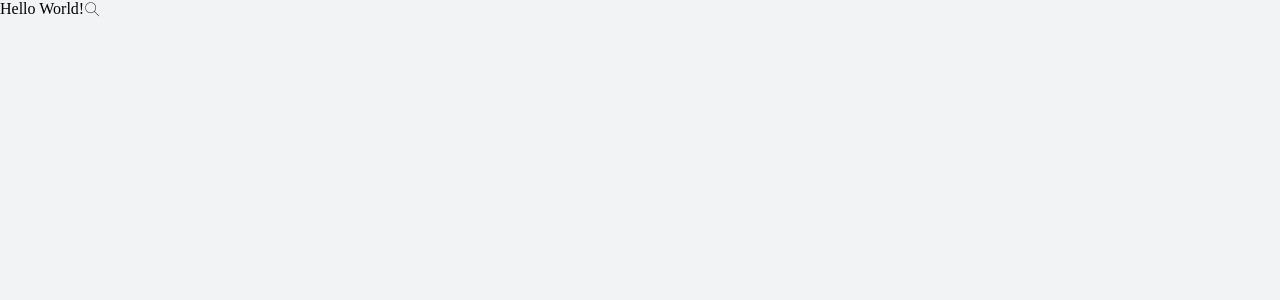
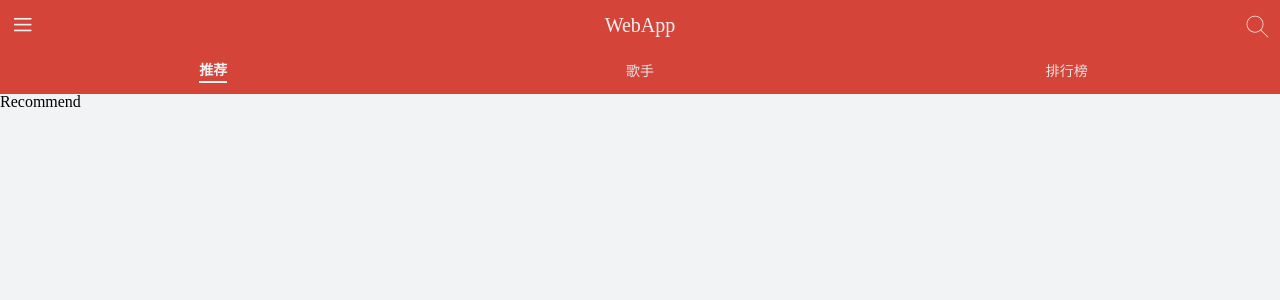
Before and after one commit to iJay/cloud-music, a React (Create React App) app: page /#/recommend in a window 1280 px wide. Shown: the top 300 px of the page. Built offline with nearby package versions, Linux system fonts and the light colour scheme.

Commit message:
引入并配置router && redux

```diff
--- a/src/App.js
+++ b/src/App.js
@@ -1,12 +1,21 @@
 import { GlobalBasicStyle } from "./style";
 import { IconStyle } from "./assets/iconfont/iconfont";
+// renderRoutes 读取路由配置转化为 Route 标签
+import { renderRoutes } from 'react-router-config';
+import { HashRouter } from 'react-router-dom';
+import routes from './routes/index.js';
+
+import { Provider } from 'react-redux';
+import store from "./store/index.js";
 function App() {
   return (
-    <div className="app">
+    <Provider store={store}>
+      <HashRouter>
       <GlobalBasicStyle />
       <IconStyle />
-      <h3>Hello World!<i className="iconfont">&#xe62b;</i></h3>
-    </div>
+      {renderRoutes(routes)}
+      </HashRouter>
+    </Provider>
   );
 }
 
--- /dev/null
+++ b/src/application/Home/index.js
@@ -0,0 +1,25 @@
+import React from 'react';
+import { NavLink } from 'react-router-dom';// 利用 NavLink 组件进行路由跳转
+import { renderRoutes } from 'react-router-config';
+import { Top, Tab, TabItem } from './style';
+
+function Home (props) {
+  const { routes } = props.route;
+  return (
+    <div>
+      <Top>
+        <span className="iconfont menu">&#xe65c;</span>
+        <span className="title">WebApp</span>
+        <span className="iconfont search">&#xe62b;</span>
+      </Top>
+      <Tab>
+        <NavLink to="/recommend" activeClassName="selected"><TabItem><span> 推荐 </span></TabItem></NavLink>
+        <NavLink to="/singers" activeClassName="selected"><TabItem><span> 歌手 </span></TabItem></NavLink>
+        <NavLink to="/rank" activeClassName="selected"><TabItem><span> 排行榜 </span></TabItem></NavLink>
+      </Tab>
+      { renderRoutes(routes) }
+    </div>
+  )
+}
+
+export default React.memo(Home);
--- /dev/null
+++ b/src/application/Home/style.js
@@ -0,0 +1,46 @@
+import styled from 'styled-components';
+import globalStyleVariables from '../../assets/global-style';
+export const Top = styled.div`
+  display: flex;
+  justify-content: space-between;
+  flex-direction: row;
+  padding: 5px 10px;
+  background: ${globalStyleVariables["theme-color"]};
+  & > span {
+    line-height: 40px;
+    color: #f1f1f1;
+    font-size: 20px;
+    &.iconfont {
+      font-size: 25px;
+    }
+  }
+`;
+
+export const Tab = styled.div`
+  height: 44px;
+  display: flex;
+  justify-content: space-around;
+  background: ${globalStyleVariables["theme-color"]};
+  a {
+    flex: 1;
+    padding: 2px 0;
+    font-size: 14px;
+    color: #e4e4e4;
+    &.selected {
+      span {
+        padding: 3px 0;
+        font-weight: 700;
+        color: #f1f1f1;
+        border-bottom: 2px solid #f1f1f1;
+      }
+    }
+  }
+`;
+
+export const TabItem = styled.div`
+  height: 100%;
+  display: flex;
+  flex-direction: row;
+  justify-content: center;
+  align-items: center;
+`;
--- /dev/null
+++ b/src/application/Rank/index.js
@@ -0,0 +1,9 @@
+import React from 'react';
+
+function Rank (props) {
+  return (
+    <div>Rank</div>
+  )
+}
+
+export default React.memo(Rank);
--- /dev/null
+++ b/src/application/Recommend/index.js
@@ -0,0 +1,9 @@
+import React from 'react';
+
+function Recommend (props) {
+  return (
+    <div>Recommend</div>
+  )
+}
+
+export default React.memo(Recommend);
--- /dev/null
+++ b/src/application/Singers/index.js
@@ -0,0 +1,9 @@
+import React from 'react';
+
+function Singers (props) {
+  return (
+    <div>Singers</div>
+  )
+}
+
+export default React.memo(Singers);
--- /dev/null
+++ b/src/assets/global-style.js
@@ -0,0 +1,41 @@
+// 扩大点击区域
+const extendClick = () => {
+  return `
+    position: relative;
+    &:before {
+      contentL '';
+      position: absolute;
+      top: -10px; bottom: -10px; left: -10px; right: -10px;
+    }
+  `
+}
+
+// 一行文字溢出部分用... 代替
+const noWrap = () => {
+  return `
+    text-overflow: ellipsis;
+    overflow: hidden;
+    white-space: nowrap;
+  `
+}
+
+const globalStyleVariables = {
+  'theme-color': '#d44439',
+  'theme-color-shadow': 'rgba (212, 68, 57, .5)',
+  'font-color-light': '#f1f1f1',
+  'font-color-desc': '#2E3030',
+  'font-color-desc-v2': '#bba8a8',// 略淡
+  'font-size-ss': '10px',
+  'font-size-s': '12px',
+  'font-size-m': '14px',
+  'font-size-l': '16px',
+  'font-size-ll': '18px',
+  "border-color": '#e4e4e4',
+  'background-color': '#f2f3f4',
+  'background-color-shadow': 'rgba (0, 0, 0, 0.3)',
+  'highlight-background-color': '#fff',
+  extendClick,
+  noWrap
+}
+
+export default globalStyleVariables;
--- /dev/null
+++ b/src/routes/index.js
@@ -0,0 +1,34 @@
+import React from "react";
+import { Redirect  } from "react-router-dom";
+import Home from "../application/Home";
+import Recommend from "../application/Recommend";
+import Singers from "../application/Singers";
+import Rank from "../application/Rank";
+
+const routes = [
+  {
+    path: "/",
+    component: Home,
+    routes: [
+      {
+        path: "/",
+        exact: true,
+        render: () => (<Redirect  to="/recommend" />)
+      },
+      {
+        path: "/recommend",
+        component: Recommend,
+      },
+      {
+        path: "/singers",
+        component: Singers
+      },
+      {
+        path: "/rank",
+        component: Rank
+      }
+    ]
+  }
+];
+
+export default routes;
--- /dev/null
+++ b/src/store/index.js
@@ -0,0 +1,11 @@
+import { createStore, compose, applyMiddleware } from 'redux';
+import thunk from 'redux-thunk';
+import reducer from './reducer';
+
+const composeEnhancers = window.__REDUX_DEVTOOLS_EXTENSION_COMPOSE__ || compose;
+
+const store = createStore(reducer, /* preloadedState, */ composeEnhancers(
+  applyMiddleware(thunk)
+));
+
+export default store;
--- /dev/null
+++ b/src/store/reducer.js
@@ -0,0 +1,4 @@
+import { combineReducers } from "redux";
+export default combineReducers({
+  // 开发具体功能模块的时候添加 reducer
+});
```
Also changed, not shown: package.json (+8 -0 lines), 1 other file (tests, documents, lock files or other folders).
